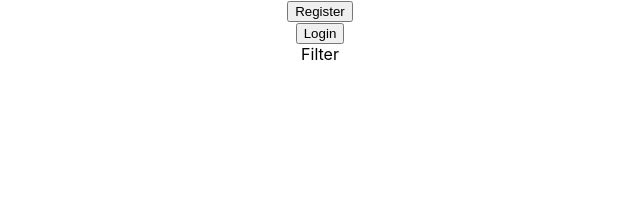
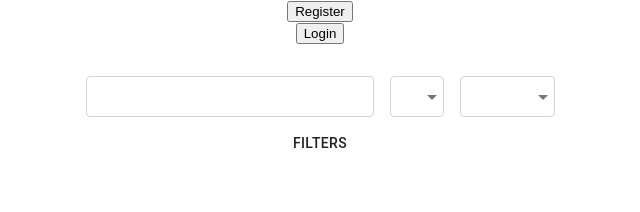
Before and after one commit to ALIMS63/wet-nose, a React (Create React App) app in the folder front/: page / in a window 1280 px wide. Shown: the top 212 px of the page, without its empty margins (320-960 px from the left). Built offline with nearby package versions, Linux system fonts and the light colour scheme.

Commit message:
filter panel

```diff
--- a/front/src/components/App/App.js
+++ b/front/src/components/App/App.js
@@ -6,6 +6,7 @@ import Registration from '../Registration/Registration';
 import ModalLogin from '../Login/ModalLogin'
 import ModalRegister from '../Registration/ModalRegister'
 import Filter from '../Filter/Filter'
+import Panel from '../Filter/Panel'
 
 
 function App() {
@@ -28,6 +29,7 @@ function App() {
           <ModalRegister />
             <ModalLogin />
             <Filter/>
+            <Panel/>
           </Route>
           {/* <PrivateRouter path="/user/:id" exact> */}
 
--- a/front/src/components/Filter/Filter.js
+++ b/front/src/components/Filter/Filter.js
@@ -1,9 +1,96 @@
-import React from 'react'
+import React from 'react';
+import { makeStyles, withStyles } from '@material-ui/core/styles';
+import InputLabel from '@material-ui/core/InputLabel';
+import MenuItem from '@material-ui/core/MenuItem';
+import FormControl from '@material-ui/core/FormControl';
+import Select from '@material-ui/core/Select';
+import NativeSelect from '@material-ui/core/NativeSelect';
+import InputBase from '@material-ui/core/InputBase';
 
-function Filter () {
-    return (<>
-    Filter
-    </>)
+const BootstrapInput = withStyles((theme) => ({
+  root: {
+    'label + &': {
+      marginTop: theme.spacing(3),
+    },
+  },
+  input: {
+    borderRadius: 4,
+    position: 'relative',
+    backgroundColor: theme.palette.background.paper,
+    border: '1px solid #ced4da',
+    fontSize: 16,
+    padding: '10px 26px 10px 12px',
+    transition: theme.transitions.create(['border-color', 'box-shadow']),
+    // Use the system font instead of the default Roboto font.
+    fontFamily: [
+      '-apple-system',
+      'BlinkMacSystemFont',
+      '"Segoe UI"',
+      'Roboto',
+      '"Helvetica Neue"',
+      'Arial',
+      'sans-serif',
+      '"Apple Color Emoji"',
+      '"Segoe UI Emoji"',
+      '"Segoe UI Symbol"',
+    ].join(','),
+    '&:focus': {
+      borderRadius: 4,
+      borderColor: '#80bdff',
+      boxShadow: '0 0 0 0.2rem rgba(0,123,255,.25)',
+    },
+  },
+}))(InputBase);
+
+const useStyles = makeStyles((theme) => ({
+  margin: {
+    margin: theme.spacing(1),
+  },
+}));
+
+export default function CustomizedSelects() {
+  const classes = useStyles();
+  const [age, setAge] = React.useState('');
+  const handleChange = (event) => {
+    setAge(event.target.value);
+  };
+  return (
+    <div>
+      <FormControl className={classes.margin}>
+        <InputLabel htmlFor="demo-customized-textbox">Age</InputLabel>
+        <BootstrapInput id="demo-customized-textbox" />
+      </FormControl>
+      <FormControl className={classes.margin}>
+        <InputLabel id="demo-customized-select-label">Age</InputLabel>
+        <Select
+          labelId="demo-customized-select-label"
+          id="demo-customized-select"
+          value={age}
+          onChange={handleChange}
+          input={<BootstrapInput />}
+        >
+          <MenuItem value="">
+            <em>None</em>
+          </MenuItem>
+          <MenuItem value={10}>Ten</MenuItem>
+          <MenuItem value={20}>Twenty</MenuItem>
+          <MenuItem value={30}>Thirty</MenuItem>
+        </Select>
+      </FormControl>
+      <FormControl className={classes.margin}>
+        <InputLabel htmlFor="demo-customized-select-native">Age</InputLabel>
+        <NativeSelect
+          id="demo-customized-select-native"
+          value={age}
+          onChange={handleChange}
+          input={<BootstrapInput />}
+        >
+          <option aria-label="None" value="" />
+          <option value={10}>Ten</option>
+          <option value={20}>Twenty</option>
+          <option value={30}>Thirty</option>
+        </NativeSelect>
+      </FormControl>
+    </div>
+  );
 }
-
-export default Filter
--- /dev/null
+++ b/front/src/components/Filter/Panel.js
@@ -0,0 +1,82 @@
+import React from 'react';
+import clsx from 'clsx';
+import { makeStyles } from '@material-ui/core/styles';
+import SwipeableDrawer from '@material-ui/core/SwipeableDrawer';
+import Button from '@material-ui/core/Button';
+import List from '@material-ui/core/List';
+import Divider from '@material-ui/core/Divider';
+import ListItem from '@material-ui/core/ListItem';
+import ListItemIcon from '@material-ui/core/ListItemIcon';
+import ListItemText from '@material-ui/core/ListItemText';
+import InboxIcon from '@material-ui/icons/MoveToInbox';
+import MailIcon from '@material-ui/icons/Mail';
+import Filter from './Filter'
+
+const useStyles = makeStyles({
+  list: {
+    width: 250,
+  },
+  fullList: {
+    width: 'auto',
+  },
+});
+
+export default function SwipeableTemporaryDrawer() {
+  const classes = useStyles();
+  const [state, setState] = React.useState({
+    top: false,
+  });
+
+  const toggleDrawer = (anchor, open) => (event) => {
+    if (event && event.type === 'keydown' && (event.key === 'Tab' || event.key === 'Shift')) {
+      return;
+    }
+
+    setState({ ...state, [anchor]: open });
+  };
+
+  const list = (anchor) => (
+    <div
+      className={clsx(classes.list, {
+        [classes.fullList]: anchor === 'top' || anchor === 'bottom',
+      })}
+      role="presentation"
+      onClick={toggleDrawer(anchor, false)}
+      onKeyDown={toggleDrawer(anchor, false)}
+    >
+      <List>
+        {['Inbox', 'Starred', 'Send email', 'Drafts'].map((text, index) => (
+          <ListItem button key={text}>
+            <ListItemIcon>{index % 2 === 0 ? <InboxIcon /> : <MailIcon />}</ListItemIcon>
+            <ListItemText primary={text} />
+          </ListItem>
+        ))}
+      </List>
+      <Divider />
+      <List>
+        {['All mail', 'Trash', 'Spam'].map((text, index) => (
+          <ListItem button key={text}>
+            <ListItemIcon>{index % 2 === 0 ? <InboxIcon /> : <MailIcon />}</ListItemIcon>
+            <ListItemText primary={text} />
+          </ListItem>
+        ))}
+      </List>
+    </div>
+  );
+
+  return (
+    <div>
+        <React.Fragment key={'top'}>
+          <Button onClick={toggleDrawer('top', true)}>Filters</Button>
+          <SwipeableDrawer
+            anchor={'top'}
+            open={state['top']}
+            onClose={toggleDrawer('top', false)}
+            onOpen={toggleDrawer('top', true)}
+          >
+            {list('top')}
+          </SwipeableDrawer>
+        </React.Fragment>
+    </div>
+  );
+}
```
Also changed, not shown: front/src/redux/actionTypes.js (added), front/src/redux/actions.js (added), front/src/redux/reducer.js (added), front/src/redux/store.js (added).
